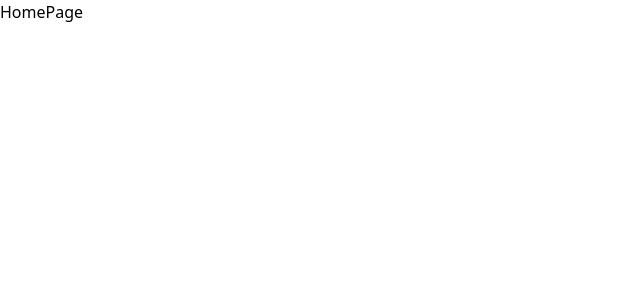
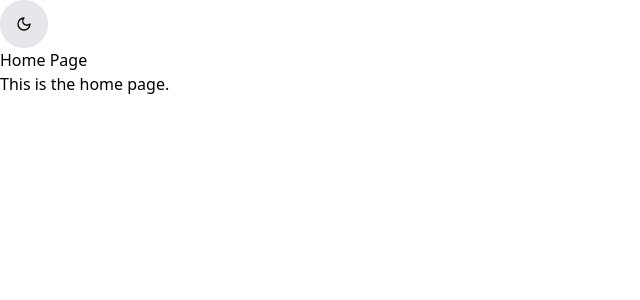
Before and after one commit to ilkay-alti/personal-budget-tracker, a Next.js app: page / in a window 1280 px wide. Shown: the top 300 px of the page, without its empty margins (0-640 px from the left). Built offline with nearby package versions, Linux system fonts and the light colour scheme.

Commit message:
feat(Theme): implament dark/light theme switcher with localStorage support

```diff
--- a/app/layout.tsx
+++ b/app/layout.tsx
@@ -12,7 +12,7 @@ const RootLayout = ({ children }: { children: React.ReactNode }) => {
   return (
     <ClerkProvider>
       <html lang="en">
-        <body>{children}</body>
+        <body className="dark:bg-black dark:text-white">{children}</body>
       </html>
     </ClerkProvider>
   );
--- a/app/page.tsx
+++ b/app/page.tsx
@@ -1,7 +1,14 @@
+import ThemeSwicher from "@/components/ThemeSwicher";
 import React from "react";
 
 const HomePage = () => {
-  return <div>HomePage</div>;
+  return (
+    <div>
+      <ThemeSwicher />
+      <h1>Home Page</h1>
+      <p>This is the home page.</p>
+    </div>
+  );
 };
 
 export default HomePage;
--- /dev/null
+++ b/components/ThemeSwicher.tsx
@@ -0,0 +1,41 @@
+"use client";
+import { Moon, Sun } from "lucide-react";
+import React, { useEffect } from "react";
+
+const ThemeSwicher = () => {
+  const [theme, setTheme] = React.useState(() => {
+    if (typeof window !== "undefined") {
+      return localStorage.getItem("theme") || "light";
+    }
+    return "light";
+  });
+
+  useEffect(() => {
+    const root = window.document.documentElement;
+    if (theme === "dark") {
+      root.classList.add("dark");
+    } else {
+      root.classList.remove("dark");
+    }
+    localStorage.setItem("theme", theme);
+  }, [theme]);
+
+  const toogleTheme = () => {
+    setTheme((prev) => (prev === "dark" ? "light" : "dark"));
+  };
+
+  return (
+    <button
+      onClick={toogleTheme}
+      className="flex p-4 items-center justify-center rounded-full bg-gray-200 dark:bg-gray-800"
+    >
+      {theme === "dark" ? (
+        <Sun className="h-4 w-4" />
+      ) : (
+        <Moon className="h-4 w-4" />
+      )}
+    </button>
+  );
+};
+
+export default ThemeSwicher;
--- a/package.json
+++ b/package.json
@@ -15,6 +15,7 @@
     "@commitlint/config-conventional": "^19.6.0",
     "husky": "^9.1.7",
     "lint-staged": "^15.2.10",
+    "lucide-react": "^0.461.0",
     "next": "15.0.3",
     "prettier": "^3.3.3",
     "react": "19.0.0-rc-66855b96-20241106",
--- a/tailwind.config.ts
+++ b/tailwind.config.ts
@@ -6,6 +6,7 @@ export default {
     "./components/**/*.{js,ts,jsx,tsx,mdx}",
     "./app/**/*.{js,ts,jsx,tsx,mdx}",
   ],
+  darkMode: "class",
   theme: {
     extend: {
       colors: {
```
Also changed, not shown: .eslintrc.json, 1 other file (tests, documents, lock files or other folders).
